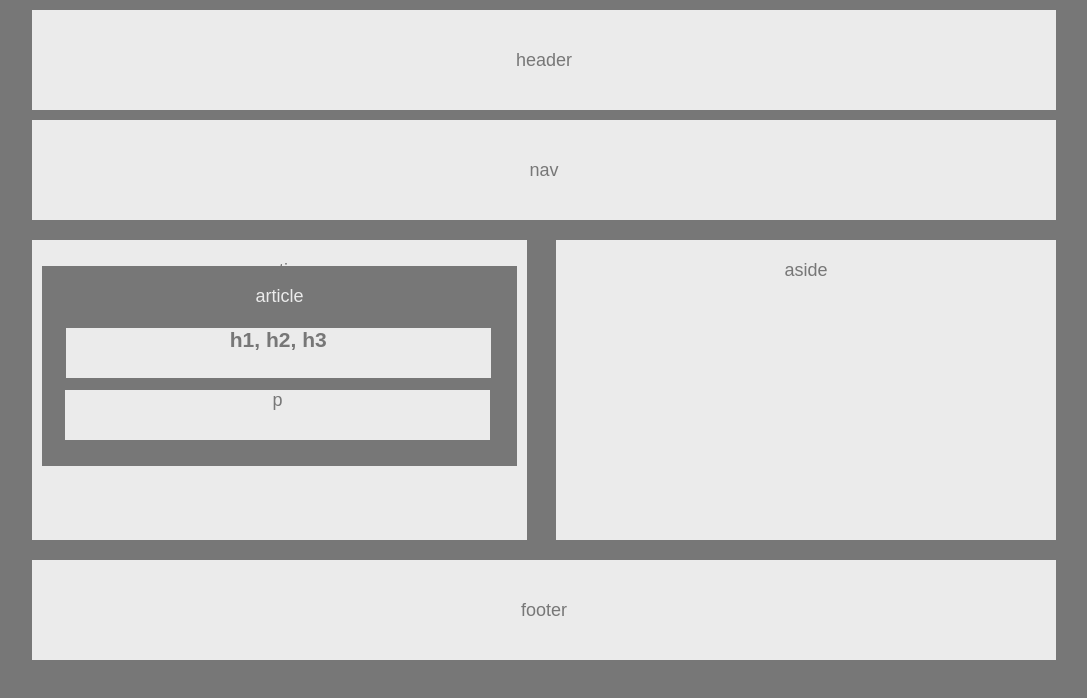
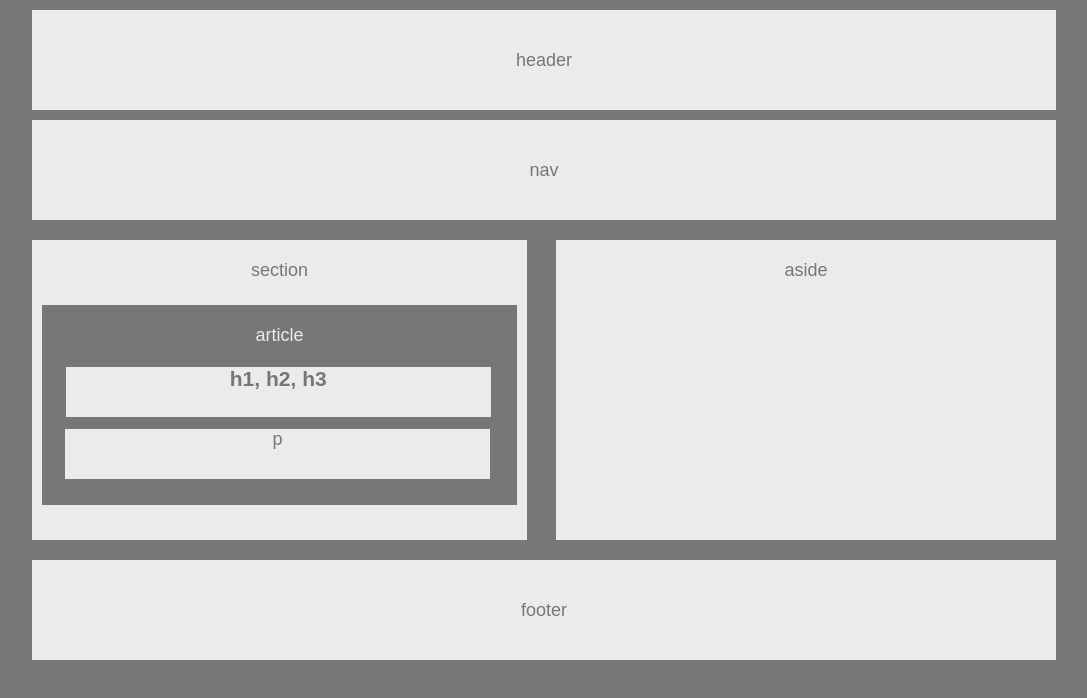
Before and after one commit to mebert2682/HW-Wireframe, a plain HTML site: page index.html in a window 1280 px wide. Shown: the whole page, without its empty margins (128-1215 px from the left). Drawn offline with Linux system fonts and the light colour scheme.

Commit message:
fixed #article css

```diff
--- a/style.css
+++ b/style.css
@@ -46,10 +46,9 @@ body{
     width: 475px;
     height: 200px;
     position: absolute;
-    top: 33.3%;
-    bottom: 10%;
     margin-left: 10px;
     padding-top: 20px;
+    margin-top: 65px;
   }
 
   h1{
```
